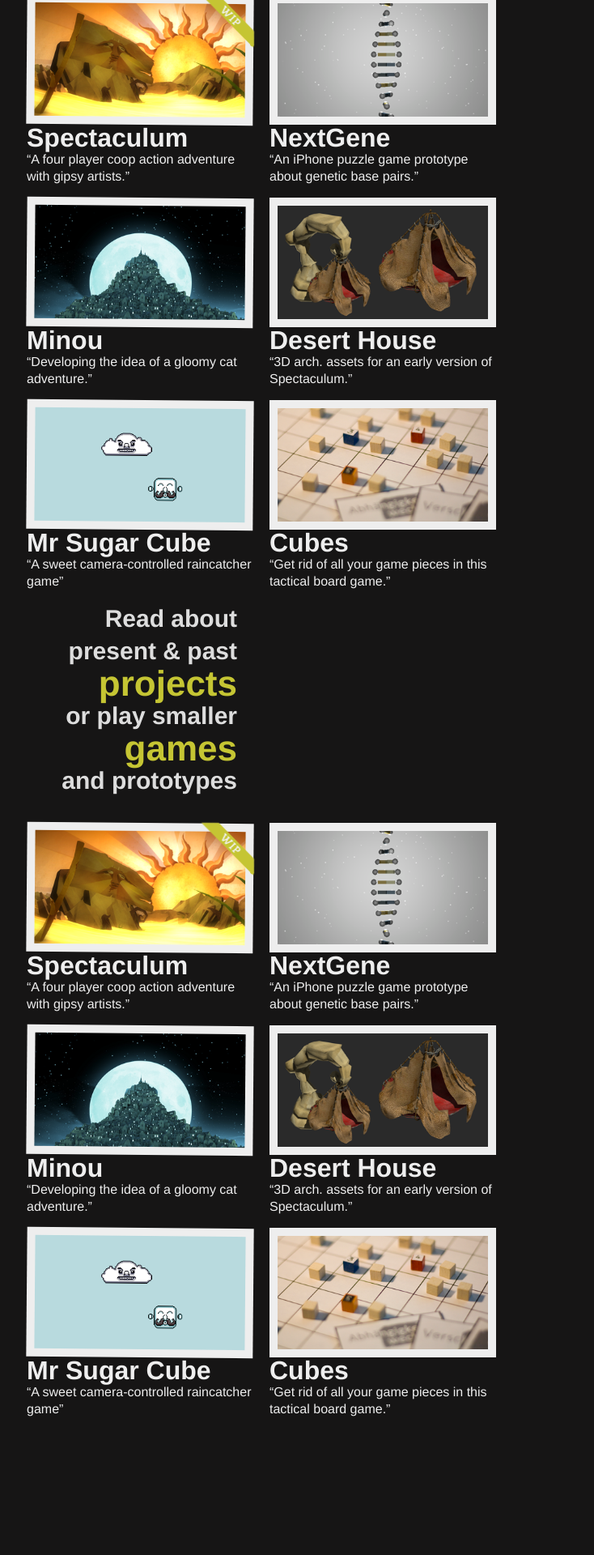
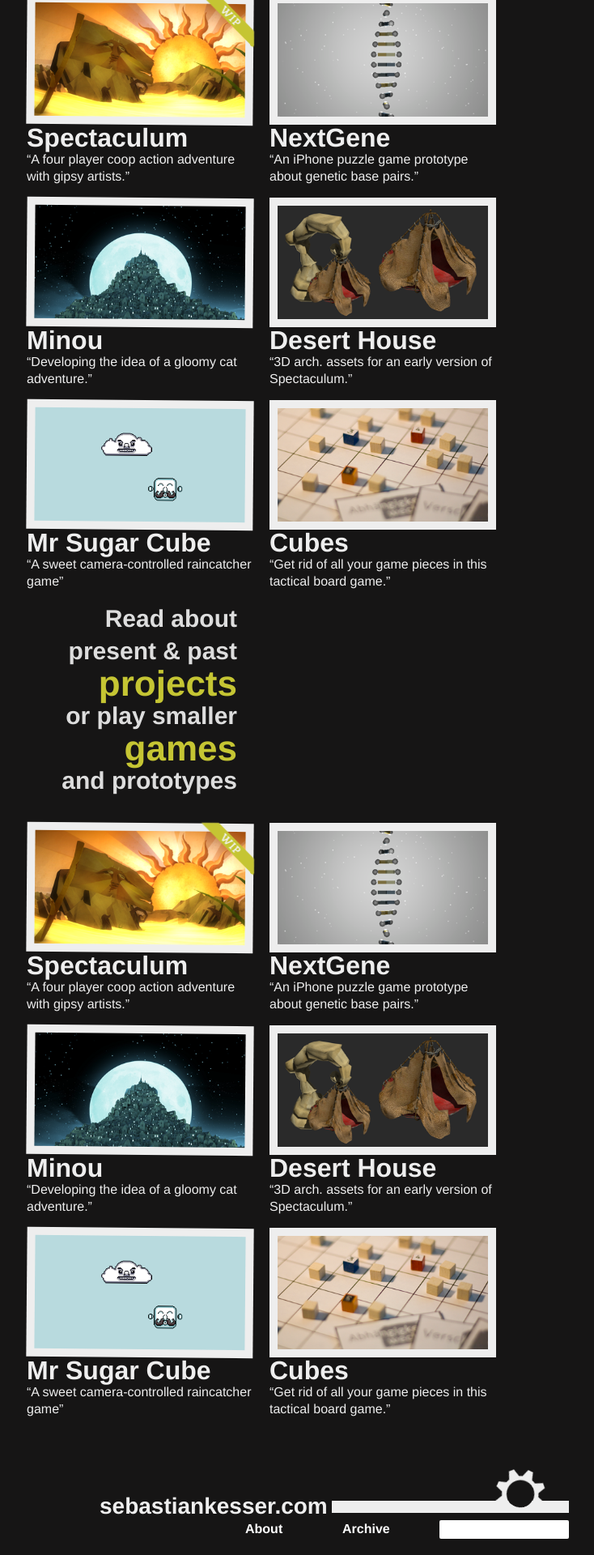
Before and after one commit to zapp/zapp.github.com, a Jekyll site: the page built from index.html, in a window 1280 px wide. Shown: the part 2632-4552 px from the top of the page at 81% size, without its empty margins (217-951 px from the left). Built offline with Jekyll 4.4.1, drawn with Linux system fonts in a browser that asks for light colours; nearby versions of some CDN libraries; before the commit the page ends 4398 px from its top, so only the background shows below that.

Commit message:
Adding footer

```diff
--- /dev/null
+++ b/_includes/footer.html
@@ -0,0 +1,22 @@
+<footer id="page-footer" class="ten container columns offset-by-three">
+  <div class="bar">
+    <h3>sebastiankesser.com</h3>
+  </div>
+
+  <div class="about two columns offset-by-three alpha">
+    <a href="/about-me">About</a>
+  </div>
+  <div class="archive two columns">
+    <a href="/archive">Archive</a>
+  </div>
+  <div id="google-search" class="search three columns omega">
+    <form name="cse" id="searchbox_demo" action="http://www.google.com/cse">
+      <input type="hidden" name="cref" value="" />
+      <input type="hidden" name="ie" value="utf-8" />
+      <input type="hidden" name="hl" value="" />
+      <input name="q" type="text" size="40" type='search' id="google-search-box"/>
+      <!--<input type="submit" name="sa" value="Search" />-->
+    </form>
+    <script type="text/javascript" src="http://www.google.de/cse/tools/onthefly?form=searchbox_demo&lang="></script>
+  </div>
+</footer>
--- a/_layouts/default.html
+++ b/_layouts/default.html
@@ -57,6 +57,7 @@
 
     {{ content }}
 
+    {% include footer.html %}
   </div>
 </body>
 </html>
--- a/stylesheets/custom.css
+++ b/stylesheets/custom.css
@@ -182,6 +182,8 @@ h2.floating {
   }
 }
 
+
+
 @media only screen and (-webkit-min-device-pixel-ratio: 2) and (max-width: 767px) {
    #page-header .content  {
     background: url(/img/ui/header_bulb_medium_2x.png) no-repeat;
@@ -240,7 +242,81 @@ h2.floating {
   }
 }
 
+/* Footer */
 
+#page-footer {
+  margin: 48px 0 0 0;
+  height: 100px;
+}
+
+#page-footer .bar {
+  position:   relative;
+  height:     54px;
+  background: url('/img/ui/footer_gear.png') bottom right;
+
+  margin: 0 0 9px 0;
+}
+
+#page-footer h3 {
+  display:    inline;
+  background: #161515;
+  position:   absolute;
+  bottom:     -9px;
+  padding:    0 5px 0 0;
+  margin:     0;
+}
+
+#page-footer a {
+  font-size:       16px;
+  font-weight:     bold;
+  text-decoration: none;
+  font-family:     adelle, helvetica, serif;
+}
+
+#page-footer a:hover {
+  color:   #C5C533;
+}
+
+@media only screen and (max-width: 767px) {
+  #page-footer {
+    text-align: center;
+    border-top: 1px #333 dashed;
+    margin:     8px 0;
+    padding:    4px 0;
+  }
+
+  #page-footer .about, #page-footer .archive, #page-footer .search {
+    margin:  4px;
+  }
+
+  #page-footer .search input {
+    display: inline-block;
+  }
+
+  #page-footer .bar {
+    display: none;
+  }
+}
+
+/*@media only screen and (max-width: 479px) {
+/*  #page-footer .bar {
+/*    background: #EEE;
+/*    height:     12px;
+/*  }
+/*
+/*  #page-footer h3 {
+/*    display: none;
+/*  }
+/*
+/*  #page-footer .about, #page-footer .archive, #page-footer .search {
+/*    float: left;
+/*    width: 92px;
+/*  }
+/*
+/*  #page-footer .about, #page-footer .archive {
+/*    margin: 0 12px 0 0;
+/*  }
+/*}
 /* Posts */
 
 .about-teaser {
@@ -772,3 +848,16 @@ margin:      0 0 6px 0;
 .errorlist li {
   font-size: 14px;
 }
+
+/* Google search */
+#google-search {
+  display: block;
+}
+
+#google-search-box {
+  display:   block;
+  padding:   3px 0;
+  margin:    0;
+  border:    none;
+  font-size: 12px;
+}
```
Also changed, not shown: img/ui/footer_gear.png (added).
